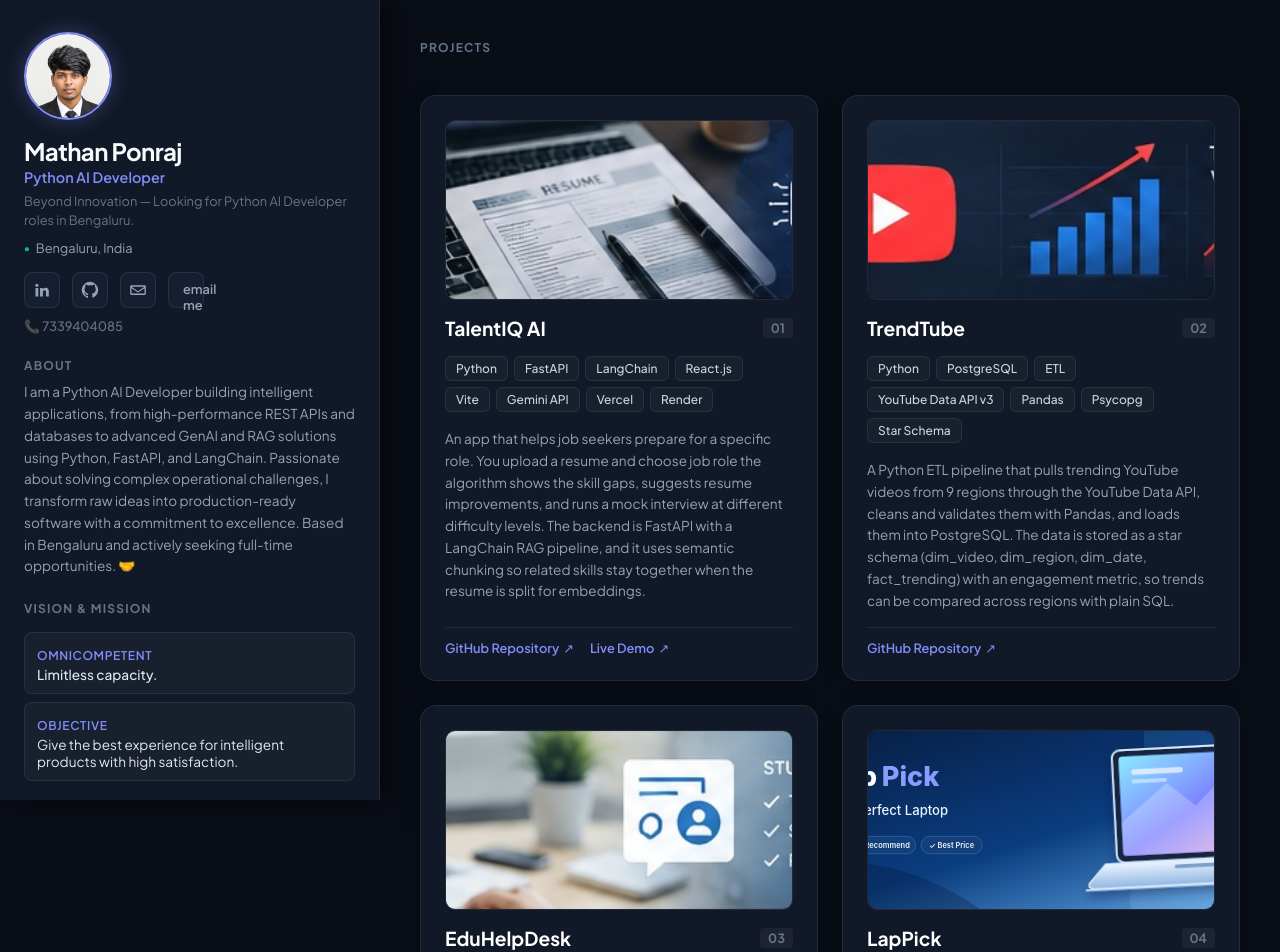
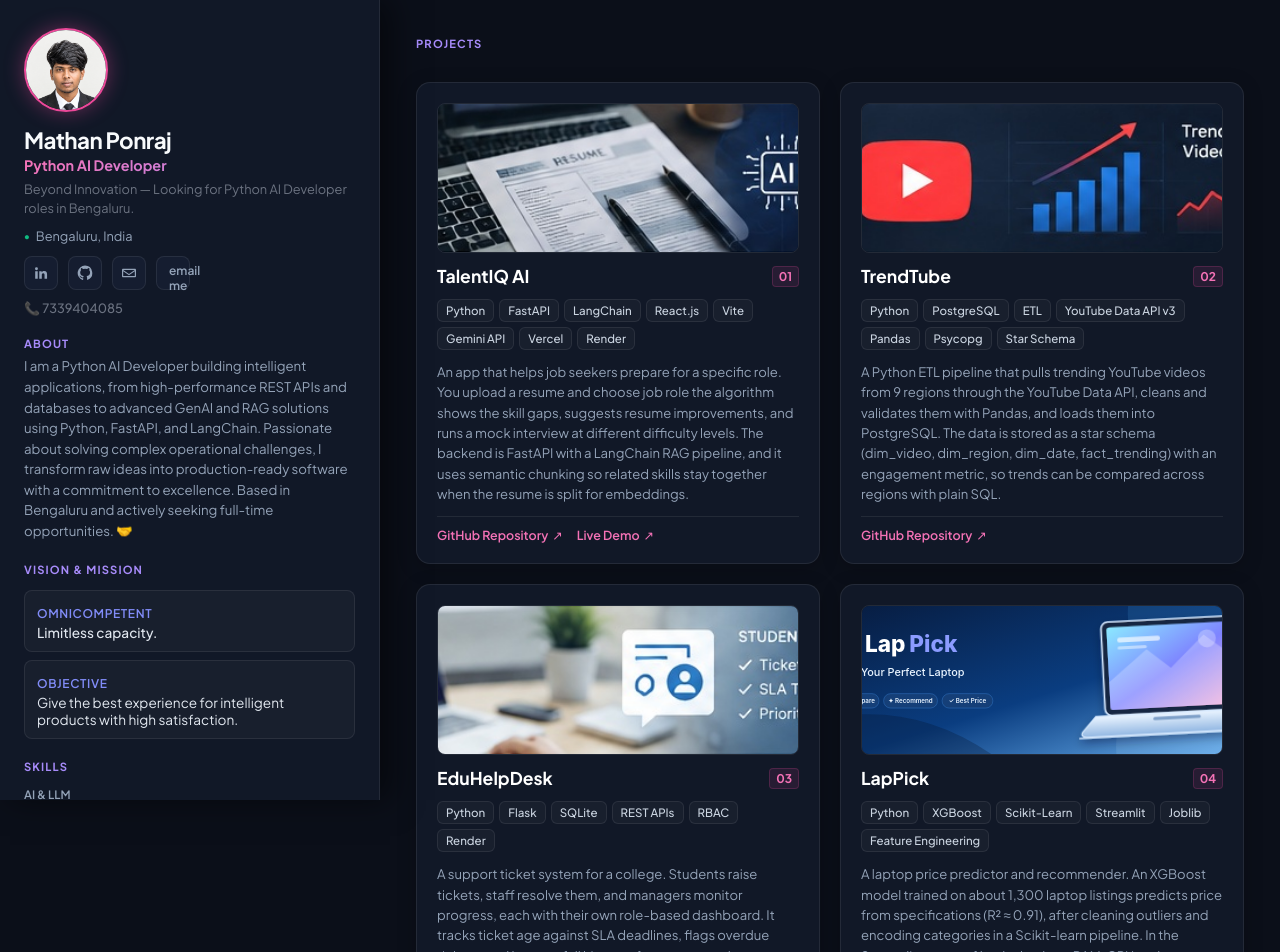
Before and after one commit to mathan-ponraj/mathan_portfolio, a React (Vite) app: page / in a window 1280 px wide. Shown: the top 952 px of the page. Built offline with nearby package versions, Linux system fonts and the light colour scheme.

Commit message:
Refactor App.css for design consistency and updates
Updated various styles for improved aesthetics and consistency, including background colors, padding, and font sizes. Adjusted hover effects and added new styles for profile and project cards.

```diff
--- a/src/App.css
+++ b/src/App.css
@@ -1,12 +1,12 @@
 @import url('https://fonts.googleapis.com/css2?family=Plus+Jakarta+Sans:wght@400;500;600;700&display=swap');
 
 :root {
-  --bg-color: #090d16;
+  --bg-color: #0b0f19;
   --panel-bg: #111827;
-  --card-bg: #161e31;
+  --card-bg: #151d30;
   --border-color: rgba(255, 255, 255, 0.08);
-  --border-hover: rgba(129, 140, 248, 0.4);
-  --accent-glow: rgba(99, 102, 241, 0.15);
+  --border-hover: rgba(244, 114, 182, 0.5); /* Bubblegum pink glow */
+  --accent-glow: rgba(236, 72, 153, 0.15);
   --text-main: #f8fafc;
   --text-muted: #94a3b8;
 }
@@ -31,7 +31,7 @@ body {
   min-height: 100vh;
   max-width: 1550px;
   margin: 0 auto;
-  perspective: 1200px; /* Enables 3D perspective depth */
+  perspective: 1200px;
 }
 
 /* Sidebar / Left Column */
@@ -39,10 +39,10 @@ body {
   width: 380px;
   background: var(--panel-bg);
   border-right: 1px solid var(--border-color);
-  padding: 32px 24px;
+  padding: 28px 24px;
   display: flex;
   flex-direction: column;
-  gap: 24px;
+  gap: 20px;
   position: sticky;
   top: 0;
   height: 100vh;
@@ -62,45 +62,48 @@ body {
 /* Main Content / Right Column */
 .main-content {
   flex: 1;
-  padding: 40px;
+  padding: 36px;
   display: flex;
   flex-direction: column;
-  gap: 40px;
+  gap: 32px;
   overflow-y: auto;
 }
 
-/* Profile Section */
+/* Crystal Clear Profile Photo */
 .profile-photo {
-  width: 88px;
-  height: 88px;
+  width: 84px;
+  height: 84px;
   border-radius: 50%;
   object-fit: cover;
-  border: 2px solid #818cf8;
-  box-shadow: 0 0 20px rgba(129, 140, 248, 0.3);
+  image-rendering: -webkit-optimize-contrast; /* Keeps crisp edges */
+  border: 2px solid #ec4899; /* Bubblegum pink border */
+  box-shadow: 0 0 20px rgba(236, 72, 153, 0.4);
 }
 
 .profile-fallback {
-  width: 88px;
-  height: 88px;
+  width: 84px;
+  height: 84px;
   border-radius: 50%;
-  background: linear-gradient(135deg, #4f46e5, #818cf8);
+  background: linear-gradient(135deg, #ec4899, #8b5cf6);
   display: none;
   place-items: center;
   font-weight: 700;
-  font-size: 1.5rem;
+  font-size: 1.4rem;
   color: white;
 }
 
 .sidebar h1 {
-  font-size: 1.5rem;
+  font-size: 1.4rem;
   font-weight: 700;
-  margin-top: 12px;
+  margin-top: 10px;
   letter-spacing: -0.025em;
 }
 
 .profile-title {
-  color: #818cf8;
-  font-weight: 600;
+  background: linear-gradient(135deg, #f472b6, #a78bfa);
+  -webkit-background-clip: text;
+  -webkit-text-fill-color: transparent;
+  font-weight: 700;
   font-size: 0.9rem;
   margin-top: 2px;
 }
@@ -111,24 +114,24 @@ body {
   gap: 6px;
   font-size: 0.8rem;
   color: var(--text-muted);
-  margin-top: 8px;
+  margin-top: 6px;
 }
 .profile-location span {
   color: #10b981;
   font-size: 0.6rem;
 }
 
-/* Social Icons */
+/* Bubblegum Social Icons */
 .social-links {
   display: flex;
   align-items: center;
-  gap: 12px;
-  margin-top: 16px;
+  gap: 10px;
+  margin-top: 12px;
 }
 
 .social-links a, .social-placeholder {
-  width: 36px;
-  height: 36px;
+  width: 34px;
+  height: 34px;
   border-radius: 8px;
   background: var(--card-bg);
   border: 1px solid var(--border-color);
@@ -139,75 +142,75 @@ body {
 }
 
 .social-links a:hover {
-  background: #4f46e5;
+  background: #ec4899;
   color: white;
-  border-color: #6366f1;
+  border-color: #f472b6;
   transform: translateY(-3px) scale(1.05);
-  box-shadow: 0 10px 20px rgba(79, 70, 229, 0.4);
+  box-shadow: 0 10px 20px rgba(236, 72, 153, 0.4);
 }
 
 .social-links svg {
-  width: 18px;
-  height: 18px;
+  width: 16px;
+  height: 16px;
   fill: currentColor;
 }
 
 .email-pill {
-  padding: 8px 14px;
-  background: rgba(129, 140, 248, 0.1);
-  border: 1px solid rgba(129, 140, 248, 0.2);
-  color: #818cf8;
-  font-size: 0.8rem;
+  padding: 6px 12px;
+  background: rgba(236, 72, 153, 0.1);
+  border: 1px solid rgba(236, 72, 153, 0.25);
+  color: #f472b6;
+  font-size: 0.75rem;
   font-weight: 600;
   border-radius: 8px;
   text-decoration: none;
   transition: all 0.3s ease;
 }
 .email-pill:hover {
-  background: #818cf8;
+  background: #ec4899;
   color: white;
-  box-shadow: 0 0 15px rgba(129, 140, 248, 0.5);
+  box-shadow: 0 0 15px rgba(236, 72, 153, 0.5);
 }
 
 /* Sidebar Sections */
 .sidebar-section {
   display: flex;
   flex-direction: column;
-  gap: 8px;
+  gap: 6px;
 }
 
 .section-kicker {
-  font-size: 0.75rem;
+  font-size: 0.7rem;
   font-weight: 700;
   text-transform: uppercase;
   letter-spacing: 0.1em;
-  color: #64748b;
+  color: #a78bfa; /* Bubblegum soft violet kicker */
 }
 
 .about-copy {
-  font-size: 0.85rem;
-  line-height: 1.6;
+  font-size: 0.83rem;
+  line-height: 1.55;
   color: var(--text-muted);
 }
 
 .muted-line {
-  font-size: 0.75rem;
-  color: #64748b;
-  margin-top: 10px;
-  margin-bottom: 4px;
-  font-weight: 500;
+  font-size: 0.72rem;
+  color: #94a3b8;
+  margin-top: 8px;
+  margin-bottom: 3px;
+  font-weight: 600;
 }
 
-/* Skills tags */
+/* Skills tags with bubblegum hover tint */
 .tag-list {
   display: flex;
   flex-wrap: wrap;
-  gap: 6px;
+  gap: 5px;
 }
 
 .tag {
-  font-size: 0.75rem;
-  padding: 4px 10px;
+  font-size: 0.72rem;
+  padding: 3px 8px;
   background: rgba(255, 255, 255, 0.03);
   border: 1px solid var(--border-color);
   border-radius: 6px;
@@ -216,44 +219,43 @@ body {
   transition: all 0.2s ease;
 }
 .tag:hover {
-  border-color: #818cf8;
-  background: rgba(129, 140, 248, 0.1);
-  color: #fff;
+  border-color: #ec4899;
+  background: rgba(236, 72, 153, 0.12);
+  color: #f472b6;
   transform: translateY(-2px);
 }
 
-/* 3D Project Cards */
+/* 3D Compact Project Cards */
 .projects-grid {
   display: grid;
-  grid-template-columns: repeat(auto-fit, minmax(340px, 1fr));
-  gap: 24px;
+  grid-template-columns: repeat(auto-fit, minmax(320px, 1fr));
+  gap: 20px;
 }
 
 .project-card {
   background: var(--panel-bg);
   border: 1px solid var(--border-color);
-  border-radius: 16px;
-  padding: 24px;
+  border-radius: 14px;
+  padding: 20px;
   display: flex;
   flex-direction: column;
-  gap: 16px;
+  gap: 12px;
   position: relative;
   transform-style: preserve-3d;
   transition: all 0.4s cubic-bezier(0.16, 1, 0.3, 1);
   box-shadow: 0 4px 20px rgba(0, 0, 0, 0.2);
 }
 
-/* 3D Hover Float effect */
 .project-card:hover {
-  transform: translateY(-8px) rotateX(2deg) rotateY(-2deg);
+  transform: translateY(-6px) rotateX(1.5deg) rotateY(-1.5deg);
   border-color: var(--border-hover);
   box-shadow: 0 20px 40px rgba(0, 0, 0, 0.4), 0 0 25px var(--accent-glow);
 }
 
 .project-image {
   width: 100%;
-  height: 180px;
-  border-radius: 10px;
+  height: 150px; /* Reduced height for compact look */
+  border-radius: 8px;
   overflow: hidden;
   position: relative;
   border: 1px solid var(--border-color);
@@ -263,6 +265,7 @@ body {
   width: 100%;
   height: 100%;
   object-fit: cover;
+  image-rendering: -webkit-optimize-contrast;
   transition: transform 0.5s ease;
 }
 
@@ -277,38 +280,39 @@ body {
 }
 
 .project-heading h2 {
-  font-size: 1.2rem;
+  font-size: 1.1rem;
   font-weight: 700;
   color: #fff;
 }
 
 .project-number {
-  font-size: 0.8rem;
+  font-size: 0.75rem;
   font-weight: 700;
-  color: #64748b;
-  background: rgba(255, 255, 255, 0.05);
-  padding: 2px 8px;
+  color: #f472b6;
+  background: rgba(236, 72, 153, 0.1);
+  padding: 2px 6px;
   border-radius: 4px;
+  border: 1px solid rgba(236, 72, 153, 0.2);
 }
 
 .project-description {
-  font-size: 0.85rem;
-  line-height: 1.6;
+  font-size: 0.82rem;
+  line-height: 1.55;
   color: var(--text-muted);
 }
 
 .project-links {
   display: flex;
-  gap: 16px;
+  gap: 14px;
   margin-top: auto;
-  padding-top: 12px;
+  padding-top: 10px;
   border-top: 1px solid var(--border-color);
 }
 
 .project-links a {
-  font-size: 0.8rem;
+  font-size: 0.78rem;
   font-weight: 600;
-  color: #818cf8;
+  color: #f472b6;
   text-decoration: none;
   display: inline-flex;
   align-items: center;
@@ -316,33 +320,33 @@ body {
   transition: color 0.2s ease;
 }
 .project-links a:hover {
-  color: #a5b4fc;
+  color: #ec4899;
 }
 
-/* Background Sections (Achievements & Education) 3D Layout */
+/* Background Sections (Achievements & Education) */
 .background-sections {
   display: grid;
   grid-template-columns: 1fr 1fr;
-  gap: 24px;
+  gap: 20px;
 }
 
 .background-column {
   background: var(--panel-bg);
   border: 1px solid var(--border-color);
-  border-radius: 16px;
-  padding: 28px;
+  border-radius: 14px;
+  padding: 24px;
   transition: all 0.3s ease;
 }
 .background-column:hover {
-  border-color: rgba(129, 140, 248, 0.3);
+  border-color: rgba(236, 72, 153, 0.3);
   box-shadow: 0 10px 30px rgba(0, 0, 0, 0.3);
 }
 
 .background-description {
-  font-size: 0.85rem;
+  font-size: 0.83rem;
   color: var(--text-muted);
-  line-height: 1.6;
-  margin-top: 6px;
+  line-height: 1.55;
+  margin-top: 4px;
 }
 
 /* Availability Card */
@@ -352,14 +356,14 @@ body {
   gap: 12px;
   background: rgba(16, 185, 129, 0.05);
   border: 1px solid rgba(16, 185, 129, 0.2);
-  padding: 12px 16px;
-  border-radius: 12px;
+  padding: 10px 14px;
+  border-radius: 10px;
   margin-top: auto;
 }
 
 .availability-dot {
-  width: 10px;
-  height: 10px;
+  width: 9px;
+  height: 9px;
   background-color: #10b981;
   border-radius: 50%;
   box-shadow: 0 0 10px #10b981;
@@ -373,7 +377,7 @@ body {
 }
 
 .availability-label {
-  font-size: 0.7rem;
+  font-size: 0.68rem;
   font-weight: 600;
   color: #34d399;
   text-transform: uppercase;
@@ -381,16 +385,16 @@ body {
 }
 
 .availability-role {
-  font-size: 0.85rem;
+  font-size: 0.82rem;
   font-weight: 700;
   color: #fff;
 }
 
 .footer {
   text-align: center;
-  font-size: 0.8rem;
-  color: #64748b;
-  padding: 20px 0;
+  font-size: 0.78rem;
+  color: #94a3b8;
+  padding: 16px 0;
   border-top: 1px solid var(--border-color);
 }
 
```
